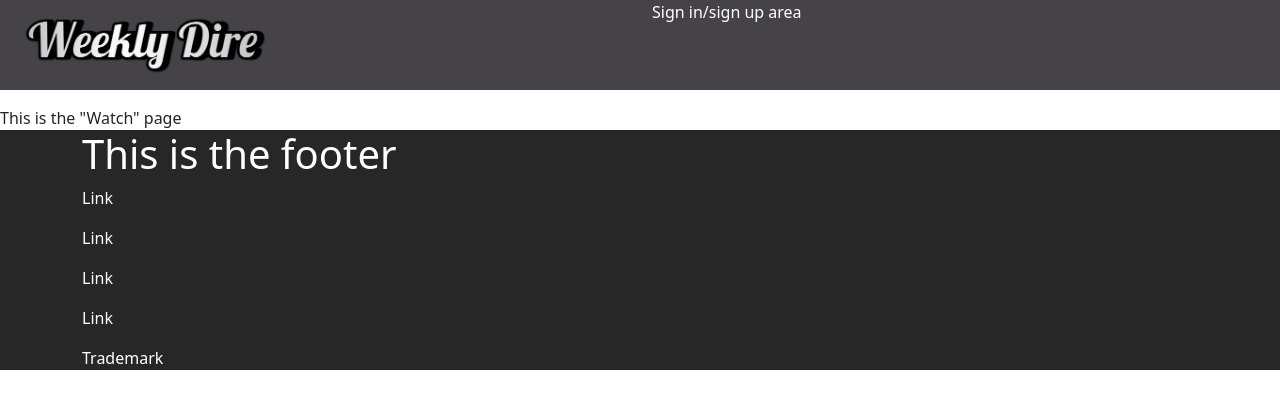
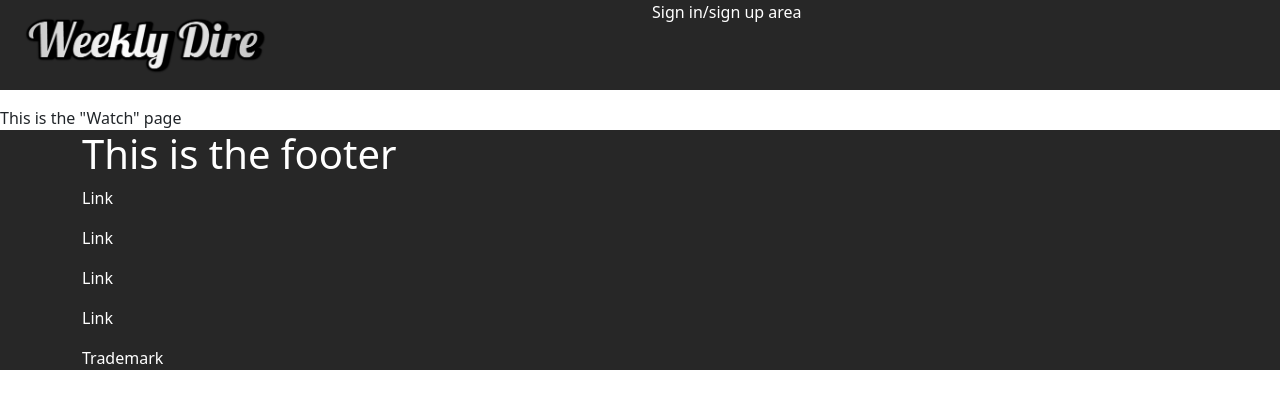
Before and after one commit to drewjtaylor/WeeklyDire, a React (Create React App) app in the folder weeklydire_front_end/: page /watch in a window 1280 px wide. Shown: the top 408 px of the page. Built offline with nearby package versions, Linux system fonts and the light colour scheme.

Commit message:
Fixed some styling

```diff
--- a/weeklydire_front_end/src/App.css
+++ b/weeklydire_front_end/src/App.css
@@ -1,13 +1,3 @@
-.header {
-    background-color: #272727;
-    color: white;
-}
-
-.footer {
-    background-color: #272727;
-    color: white;
-}
-
 .background-gray {
   background-color: #454347;
   color: white
--- a/weeklydire_front_end/src/Components/Footer.js
+++ b/weeklydire_front_end/src/Components/Footer.js
@@ -1,7 +1,7 @@
 import {Container, Row, Col} from 'reactstrap'
 const Footer = () => {
   return (
-    <div className="footer">
+    <div style={footerStyle}>
         <Container>
             <h1>This is the footer</h1>
             <p>Link</p>
@@ -14,4 +14,9 @@ const Footer = () => {
   )
 }
 
+const footerStyle = {
+    backgroundColor: '#272727',
+    color: 'white'
+}
+
 export default Footer
--- a/weeklydire_front_end/src/Components/Header.js
+++ b/weeklydire_front_end/src/Components/Header.js
@@ -5,13 +5,16 @@ import { Link } from 'react-router-dom';
 
 const Header = () => {
   return (
-    <Row className='header sticky-top background-gray mb-3'>
+    <Row style={headerStyle} className='sticky-top background-gray mb-3'>
             <Col><Link to='/'><img className='img-fluid logo' src={gradientLogo}  /></Link></Col>
             <Col>Sign in/sign up area</Col>
     </Row>
   )
 }
 
-
+const headerStyle = {
+    backgroundColor: '#272727',
+    color: 'white'
+}
 
 export default Header
```
